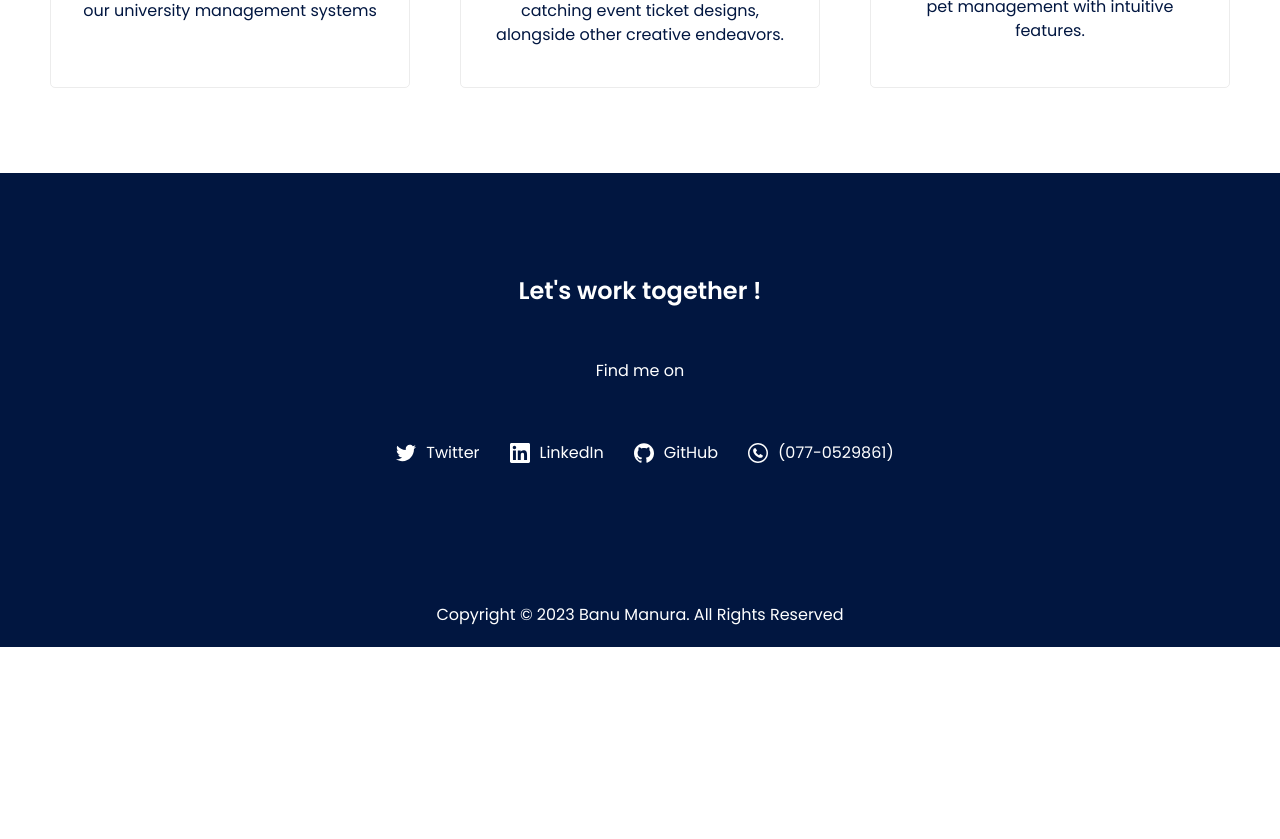
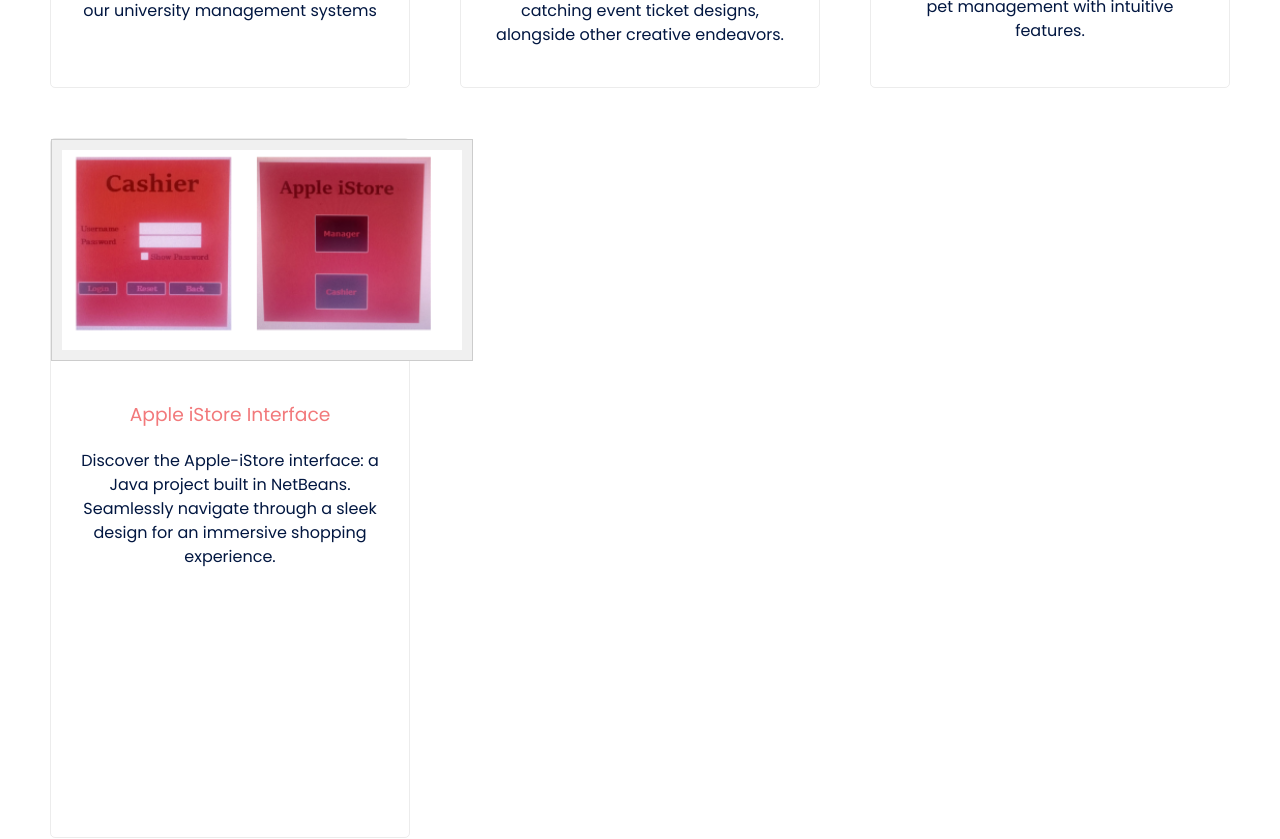
Before and after one commit to banumanura/Portfolio, a website: page index.html in a window 1280 px wide. Shown: the part 2320-3159 px from the top of the page. Before the commit the page ends 2967 px from the top, so only its background shows below. Drawn offline with Linux system fonts and the light colour scheme.

Commit message:
java done

```diff
--- a/index.html
+++ b/index.html
@@ -167,6 +167,27 @@
           Android app development using Java in Android Studio through a user-centric PetCare application, simplifying pet management with intuitive features.</p>
       </div>
     </div>
+    <div class="card">
+      <div class="project-img">
+        <img src="images/java.png" alt="Your Project Image">
+      </div>
+      <div class="desc">
+        <h3 class="project-tile">
+          <a href="https://github.com/banumanura/Apple-istore-interface">Apple iStore Interface</a>
+        </h3>
+        <p>
+          Discover the Apple-iStore interface: a Java project built in NetBeans. Seamlessly navigate through a sleek design for an immersive shopping experience.
+        </p>
+      </div><div class="desc">
+        <h3 class="project-tile">
+          <a href="https://github.com/banumanura/Apple-istore-interface">Apple iStore Interface</a>
+        </h3>
+        <p>
+          Discover the Apple-iStore interface: a Java project built in NetBeans. Seamlessly navigate through a sleek design for an immersive shopping experience.
+        </p>
+      </div>
+
+    </div>
 
 
 
--- a/style.css
+++ b/style.css
@@ -275,8 +275,11 @@
 
 .desc {
   padding: 2rem;
-  text-align: left;
+  height: 100%; /* Ensure the description stays within the frame */
+  overflow: hidden;
+  text-align: center;/* Add scrollbars if the content overflows */
 }
+
 
 .project-tile {
   margin: 2rem 0 2rem 0;
```
Also changed, not shown: images/java.png (added).
